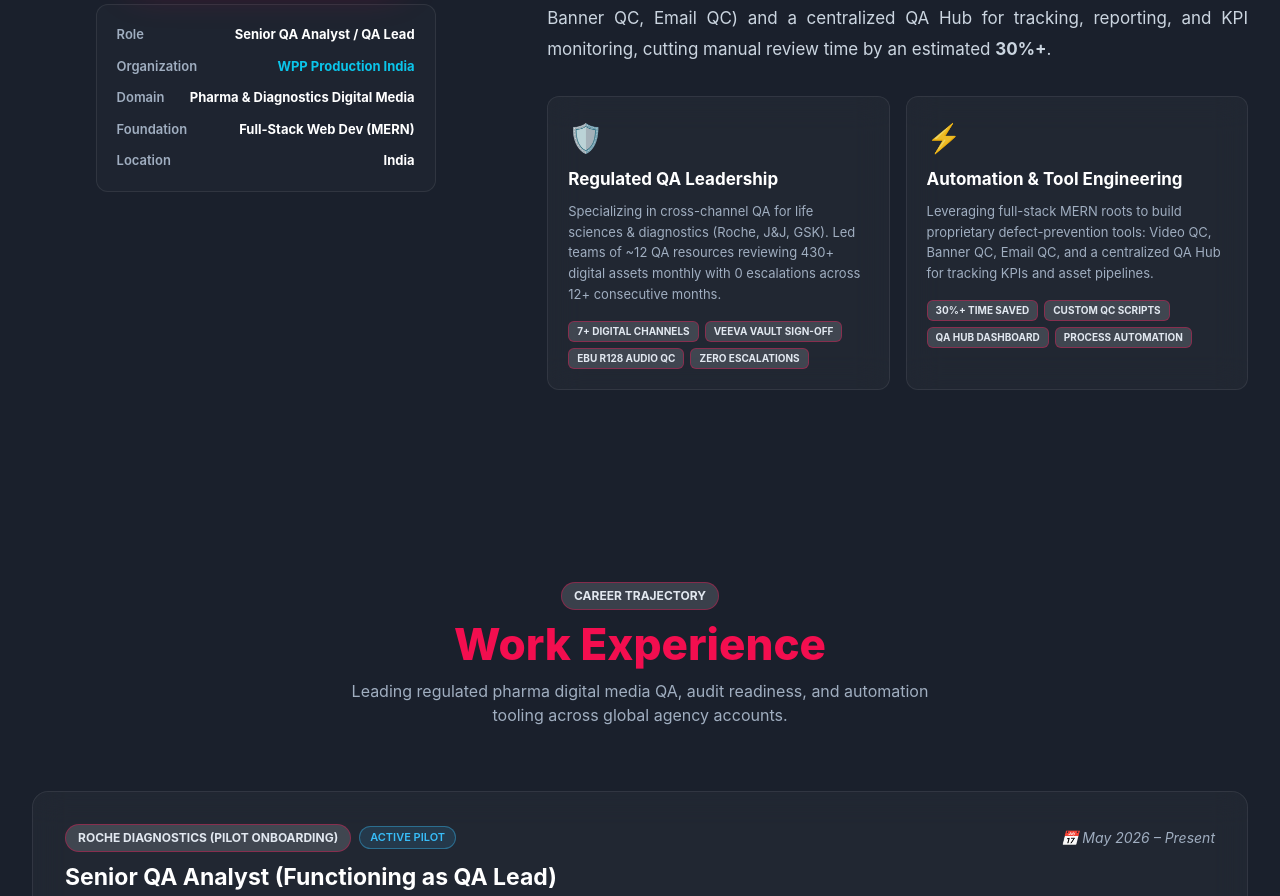
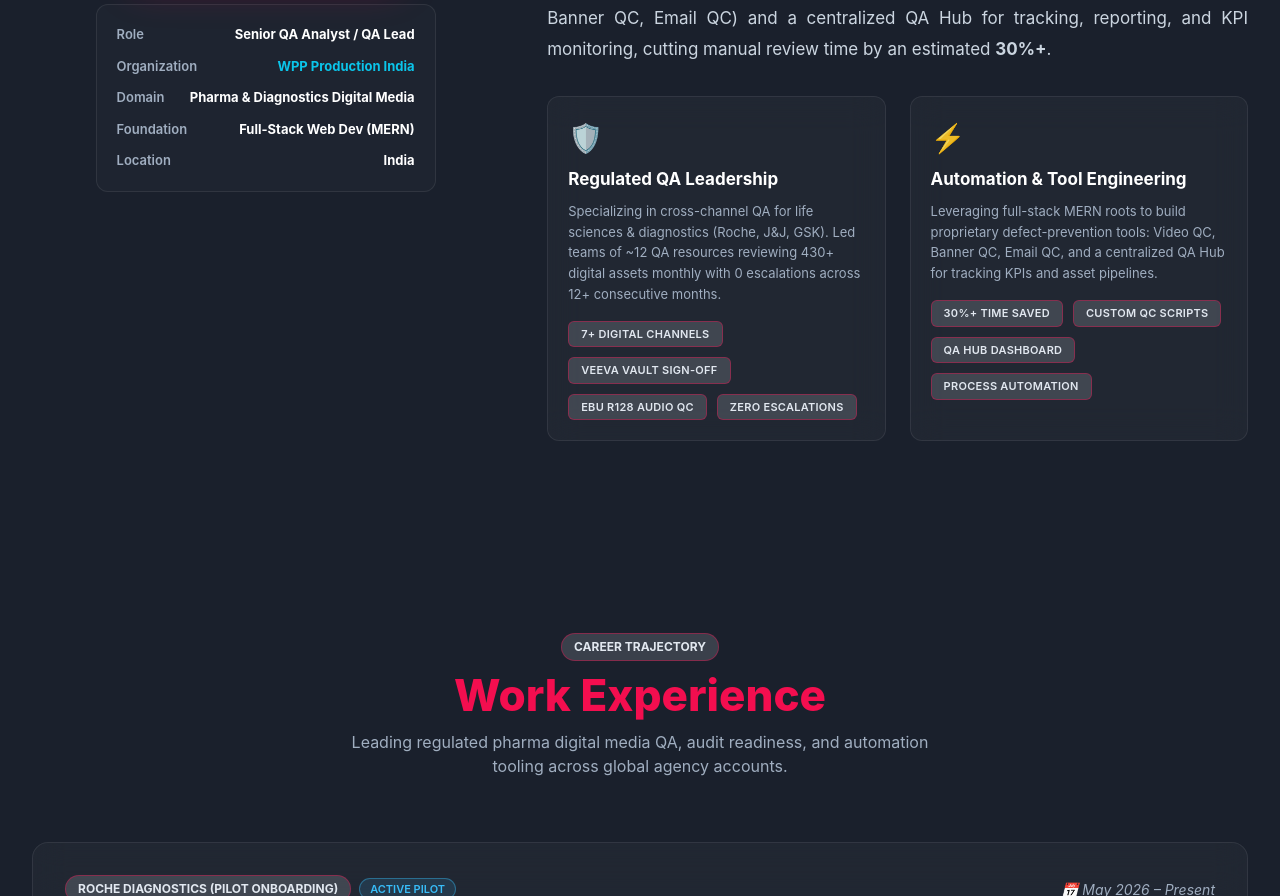
Before and after one commit to CodexPuneet/CodexPuneet.github.io, a React (Create React App) app: page / in a window 1280 px wide. Shown: the part 1471-2367 px from the top of the page. Built offline with nearby package versions, Linux system fonts and the light colour scheme.

Commit message:
Add generous spacing and row wrapping between tag badges in About section

```diff
--- a/src/Pages/About.jsx
+++ b/src/Pages/About.jsx
@@ -1,5 +1,5 @@
 import React from 'react'
-import { Box, Flex, Grid, Heading, Text, VStack, HStack, Badge, useColorMode } from '@chakra-ui/react'
+import { Box, Flex, Grid, Heading, Text, VStack, Badge, useColorMode } from '@chakra-ui/react'
 import { motion } from 'framer-motion'
 import Pic from '../Images/image2.jpg';
 
@@ -133,7 +133,7 @@ function About() {
           </Box>
 
           {/* Two Pillars Grid */}
-          <Grid templateColumns={{ base: '1fr', sm: '1fr 1fr' }} gap={4}>
+          <Grid templateColumns={{ base: '1fr', sm: '1fr 1fr' }} gap={{ base: 4, md: 6 }}>
             {pillars.map((p, i) => (
               <Box
                 key={i}
@@ -150,20 +150,22 @@ function About() {
                 <Text fontSize="13px" lineHeight="1.6" color={isDark ? 'gray.400' : 'gray.600'} mb={4}>
                   {p.description}
                 </Text>
-                <HStack wrap="wrap" spacing={1.5}>
+                <Flex wrap="wrap" gap={2.5} mt={2}>
                   {p.tags.map((t, idx) => (
                     <Badge
                       key={idx}
-                      fontSize="10px"
-                      px={2}
-                      py={0.5}
+                      fontSize="11px"
+                      fontWeight={600}
+                      px={3}
+                      py={1}
                       borderRadius="md"
                       className="badge-accent"
+                      letterSpacing="wide"
                     >
                       {t}
                     </Badge>
                   ))}
-                </HStack>
+                </Flex>
               </Box>
             ))}
           </Grid>
```
